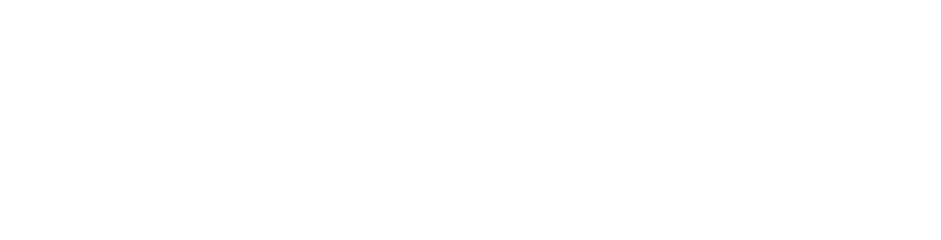
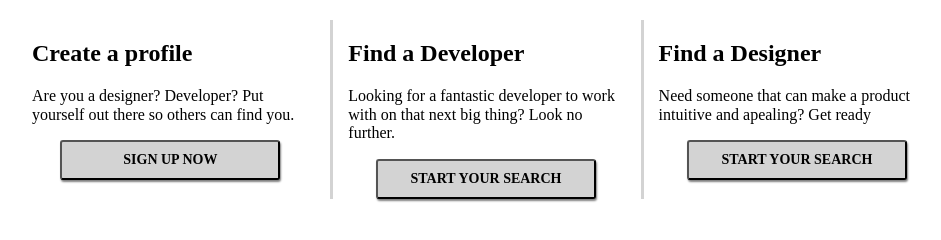
Before and after one commit to annagoldberg/Startup-Matchmaker, a plain HTML site: page index.html in a window 1280 px wide. Shown: the whole page, without its empty margins (153-1094 px from the left). Drawn offline with Linux system fonts and the light colour scheme.

```diff
--- a/index.html
+++ b/index.html
@@ -6,6 +6,29 @@
 	<title></title>
 </head>
 <body>
+	<div class="main">
+		<div class="row">
+			<div class="col col-4 cap">
+				<h2>Create a profile</h2>
+				<p>Are you a designer? Developer? Put yourself out there so others can find you.</p>
+				<button>SIGN UP NOW</button>
+			</div>
+			<div class="col col-4 fad">
+				<h2>Find a Developer</h2>
+				<p>Looking for a fantastic developer to work with on that next big thing? Look no further.</p>
+				<button>START YOUR SEARCH</button>
+			</div>
+			<div class="col col-4 fd">
+				<h2>Find a Designer</h2>
+				<p>Need someone that can make a product intuitive and apealing? Get ready</p>
+				<button>START YOUR SEARCH</button>
+			</div>
+
+		</div>
+
+	</div>
+
+
 
 </body>
 </html>
--- a/style.css
+++ b/style.css
@@ -1,6 +1,21 @@
 html body,
 html body * {
   box-sizing: border-box;
+}
+.main {
+  max-width: 960px;
+  margin: 0 auto;
+}
+
+button {
+  height: 40px;
+  width: 220px;
+  margin-left: 10%;
+  font-weight: 800;
+  font-size: 14px;
+  border-radius: 3px;
+  background-color: lightgrey;
+  box-shadow: 1px 2px 2px grey;
 }
 
 .container {
@@ -12,9 +27,9 @@ html body * {
 .row {
   width: 100%;
   padding: 10px;
-  border: 3px dashed orangered;
   margin-top: 10px;
   margin-bottom: 10px;
+
 }
 
 .row:after {
@@ -27,7 +42,17 @@ html body * {
   float: left;
   width: 100%;
   padding: 10px;
-  border: 3px dotted black;
+}
+.fad {
+  border-left: solid lightgrey;
+  border-right: solid lightgrey;
+  padding: 0 15px;
+}
+.cap {
+  padding: 0 15px;
+}
+.fd {
+  padding: 0 15px;
 }
 
 .grid-item {
```
